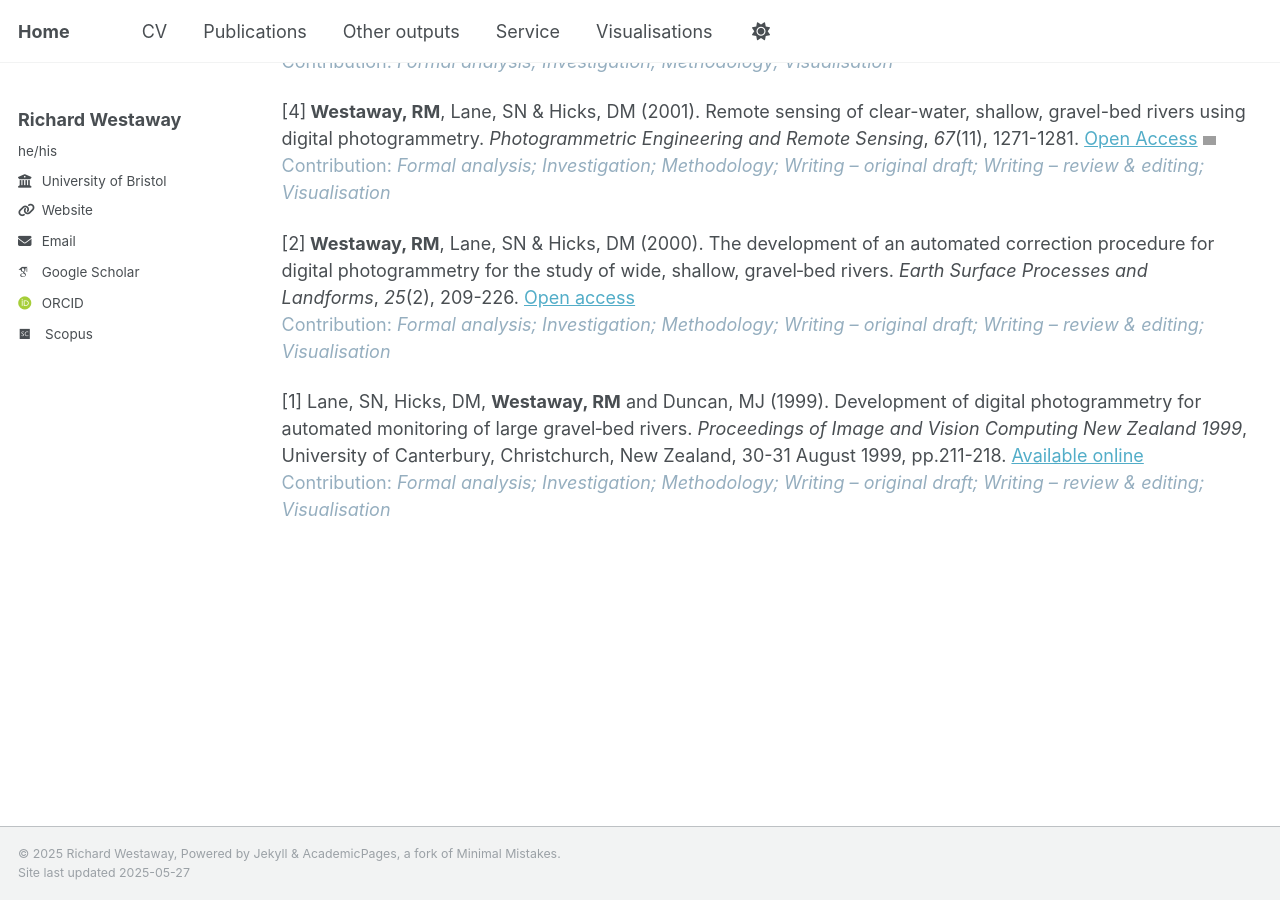
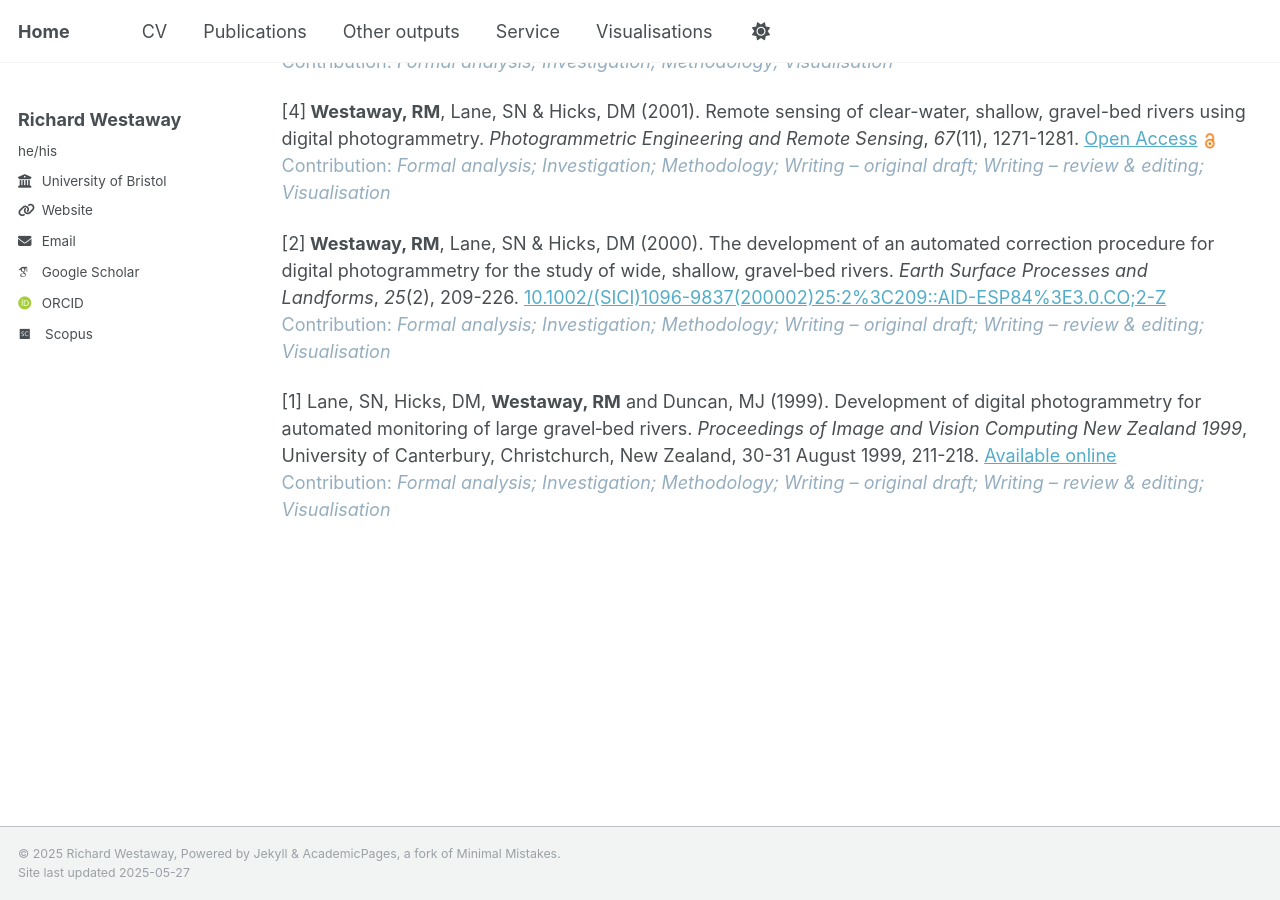
Before and after one commit to richardwestaway/richardwestaway.github.io, a Jekyll site: the page built from _pages/publications.html, in a window 1280 px wide and 900 px high, scrolled down 2924 px. Built offline with Jekyll 4.4.1, drawn with Linux system fonts in a browser that asks for light colours; some web fonts are replaced; comment, search, counter and statistics services are not loaded; grey boxes are pictures that could not be loaded.

Commit message:
Update publications.html

```diff
--- a/_pages/publications.html
+++ b/_pages/publications.html
@@ -17,27 +17,27 @@ author_profile: true
 
 <h2>Science communication</h2>
 
-<p><div class="altmetric-embed" style="float: right;" data-badge-popover="right" data-badge-type="donut" data-doi="10.5194/gc-5-83-2022" data-hide-no-mentions="true"></div>[19] <strong>Westaway, RM</strong> (2022). GC Insights: Rainbow colour maps remain widely used in the geosciences, Geoscience Communication 5(1), 83–86, <a href="https://doi.org/10.5194/gc-5-83-2022" target="_blank" rel="noopener">10.5194/gc-5-83-2022</a><em> <img class="alignnone  wp-image-369" src="https://rwestaway.github.io/images/open-access-logo-200x2002.png" alt="open-access-logo-200x200" width="13" height="17" /></em></p>
+<p><div class="altmetric-embed" style="float: right;" data-badge-popover="right" data-badge-type="donut" data-doi="10.5194/gc-5-83-2022" data-hide-no-mentions="true"></div>[19] <strong>Westaway, RM</strong> (2022). GC Insights: Rainbow colour maps remain widely used in the geosciences, Geoscience Communication 5(1), 83–86, <a href="https://doi.org/10.5194/gc-5-83-2022" target="_blank" rel="noopener">10.5194/gc-5-83-2022</a><em> <img class="alignnone  wp-image-369" src="https://richardwestaway.github.io/images/open-access-logo-200x2002.png" alt="open-access-logo-200x200" width="13" height="17" /></em></p>
 
 <h2>Spatial-temporal modelling</h2>
 
-<p><div class="altmetric-embed" style="float: right;" data-badge-popover="right" data-badge-type="donut" data-doi="10.21105/joss.07047" data-hide-no-mentions="true"></div>[22] Aiken, JM, Jones G, Yin, X, Abele, AK, Woods, C, <strong>Westaway, RM</strong> and Bamber, JL (2025). 4DModeller: a spatio-temporal modelling package. Journal of Open Source Software 10 (106), 7047. <a href="http://10.21105/joss.07047" target="_blank" rel="noopener">10.21105/joss.07047</a> <em><img class="alignnone  wp-image-369" src="https://rwestaway.github.io/images/open-access-logo-200x2002.png" alt="open-access-logo-200x200" width="13" height="17" /><br /><span style="color: #95aebf;">Contribution: Writing – original draft, Methodology, Project administration, Supervision</span></em></p>
+<p><div class="altmetric-embed" style="float: right;" data-badge-popover="right" data-badge-type="donut" data-doi="10.21105/joss.07047" data-hide-no-mentions="true"></div>[22] Aiken, JM, Jones G, Yin, X, Abele, AK, Woods, C, <strong>Westaway, RM</strong> and Bamber, JL (2025). 4DModeller: a spatio-temporal modelling package. Journal of Open Source Software 10 (106), 7047. <a href="http://10.21105/joss.07047" target="_blank" rel="noopener">10.21105/joss.07047</a> <em><img class="alignnone  wp-image-369" src="https://richardwestaway.github.io/images/open-access-logo-200x2002.png" alt="open-access-logo-200x200" width="13" height="17" /><br /><span style="color: #95aebf;">Contribution: Writing – original draft, Methodology, Project administration, Supervision</span></em></p>
 
-<p><div class="altmetric-embed" style="float: right;" data-badge-popover="right" data-badge-type="donut" data-doi="10.1002/env.2773" data-hide-no-mentions="true"></div>[21] Rougier, J, Brady, A, Bamber, JL, Chuter, S, Royston, S, Vishwakarma, BD, <strong>Westaway, RM</strong> and Ziegler, Y (2022). The scope of the Kalman filter for spatio‐temporal applications in environmental science. Environmetrics, <a href="https://doi.org/10.1002/env.2773" target="_blank" rel="noopener">10.1002/env.2773</a><em> <img class="alignnone  wp-image-369" src="https://rwestaway.github.io/images/open-access-logo-200x2002.png" alt="open-access-logo-200x200" width="13" height="17" /></em><br /><span style="color: #95aebf;">Contribution:<em> Writing – review &amp; editing; Project Administration</em></span></p>
+<p><div class="altmetric-embed" style="float: right;" data-badge-popover="right" data-badge-type="donut" data-doi="10.1002/env.2773" data-hide-no-mentions="true"></div>[21] Rougier, J, Brady, A, Bamber, JL, Chuter, S, Royston, S, Vishwakarma, BD, <strong>Westaway, RM</strong> and Ziegler, Y (2022). The scope of the Kalman filter for spatio‐temporal applications in environmental science. Environmetrics, <a href="https://doi.org/10.1002/env.2773" target="_blank" rel="noopener">10.1002/env.2773</a><em> <img class="alignnone  wp-image-369" src="https://richardwestaway.github.io/images/open-access-logo-200x2002.png" alt="open-access-logo-200x200" width="13" height="17" /></em><br /><span style="color: #95aebf;">Contribution:<em> Writing – review &amp; editing; Project Administration</em></span></p>
 
 <h2>Global sea level budget</h2>
 
-<p><div class="altmetric-embed" style="float: right;" data-badge-popover="right" data-badge-type="donut" data-doi="10.1093/gji/ggac365" data-hide-no-mentions="true"></div>[20] Ziegler, Y, Vishwakarma, BD, Brady, A, Chuter, S, Royston, S, Rougier, J, <strong>Westaway, RM</strong> and Bamber, JL (2022). Can GPS and GRACE data be used to separate past and present-day surface loading in a data-driven approach? Geophysical Journal International, <a href="https://doi.org/10.1093/gji/ggac365" target="_blank" rel="noopener">10.1093/gji/ggac365</a><em> <img class="alignnone  wp-image-369" src="https://rwestaway.github.io/images/open-access-logo-200x2002.png" alt="open-access-logo-200x200" width="13" height="17" /></em><br /><span style="color: #95aebf;">Contribution:<em> Writing – review &amp; editing; Project Administration</em></span></p>
+<p><div class="altmetric-embed" style="float: right;" data-badge-popover="right" data-badge-type="donut" data-doi="10.1093/gji/ggac365" data-hide-no-mentions="true"></div>[20] Ziegler, Y, Vishwakarma, BD, Brady, A, Chuter, S, Royston, S, Rougier, J, <strong>Westaway, RM</strong> and Bamber, JL (2022). Can GPS and GRACE data be used to separate past and present-day surface loading in a data-driven approach? Geophysical Journal International, <a href="https://doi.org/10.1093/gji/ggac365" target="_blank" rel="noopener">10.1093/gji/ggac365</a><em> <img class="alignnone  wp-image-369" src="https://richardwestaway.github.io/images/open-access-logo-200x2002.png" alt="open-access-logo-200x200" width="13" height="17" /></em><br /><span style="color: #95aebf;">Contribution:<em> Writing – review &amp; editing; Project Administration</em></span></p>
 
-<p><div class="altmetric-embed" style="float: right;" data-badge-popover="right" data-badge-type="donut" data-doi="10.1088/1748-9326/abd4a9" data-hide-no-mentions="true"></div>[18] Vishwakarma, BD, Bates, P, Sneeuw, N, <strong>Westaway, RM</strong> and Bamber, JL (2021). Re-assessing global water storage trends from GRACE time series. Environmental Research Letters, <a href="https://doi.org/10.1088/1748-9326/abd4a9" target="_blank" rel="noopener">10.1088/1748-9326/abd4a9</a><em> <img class="alignnone  wp-image-369" src="https://rwestaway.github.io/images/open-access-logo-200x2002.png" alt="open-access-logo-200x200" width="13" height="17" /></em><br /><span style="color: #95aebf;">Contribution:<em> Writing – review &amp; editing; Visualisation; Project Administration</em></span></p>
+<p><div class="altmetric-embed" style="float: right;" data-badge-popover="right" data-badge-type="donut" data-doi="10.1088/1748-9326/abd4a9" data-hide-no-mentions="true"></div>[18] Vishwakarma, BD, Bates, P, Sneeuw, N, <strong>Westaway, RM</strong> and Bamber, JL (2021). Re-assessing global water storage trends from GRACE time series. Environmental Research Letters, <a href="https://doi.org/10.1088/1748-9326/abd4a9" target="_blank" rel="noopener">10.1088/1748-9326/abd4a9</a><em> <img class="alignnone  wp-image-369" src="https://richardwestaway.github.io/images/open-access-logo-200x2002.png" alt="open-access-logo-200x200" width="13" height="17" /></em><br /><span style="color: #95aebf;">Contribution:<em> Writing – review &amp; editing; Visualisation; Project Administration</em></span></p>
 
-<p><div class="altmetric-embed" style="float: right;" data-badge-popover="right" data-badge-type="donut" data-doi="10.1029/2019GL086492" data-hide-no-mentions="true"></div>[17] Vishwakarma, BD, Bates, P, Sneeuw, N, <strong>Westaway, RM</strong> and Bamber, JL (2020). Sea level budgets should account for ocean bottom deformation. Geophysical Research Letters, 47 <a href="https://doi.org/10.1029/2019GL086492" target="_blank" rel="noopener">10.1029/2019GL086492</a><em> <img class="alignnone  wp-image-369" src="https://rwestaway.github.io/images/open-access-logo-200x2002.png" alt="open-access-logo-200x200" width="13" height="17" /></em><br /><span style="color: #95aebf;">Contribution:<em> Writing – review &amp; editing; Project Administration</em></span></p>
+<p><div class="altmetric-embed" style="float: right;" data-badge-popover="right" data-badge-type="donut" data-doi="10.1029/2019GL086492" data-hide-no-mentions="true"></div>[17] Vishwakarma, BD, Bates, P, Sneeuw, N, <strong>Westaway, RM</strong> and Bamber, JL (2020). Sea level budgets should account for ocean bottom deformation. Geophysical Research Letters, 47 <a href="https://doi.org/10.1029/2019GL086492" target="_blank" rel="noopener">10.1029/2019GL086492</a><em> <img class="alignnone  wp-image-369" src="https://richardwestaway.github.io/images/open-access-logo-200x2002.png" alt="open-access-logo-200x200" width="13" height="17" /></em><br /><span style="color: #95aebf;">Contribution:<em> Writing – review &amp; editing; Project Administration</em></span></p>
 
-<p><div class="altmetric-embed" style="float: right;" data-badge-popover="right" data-badge-type="donut" data-doi="10.1029/2019JC015535" data-hide-no-mentions="true"></div>[16] Royston, S, Vishwakarma, BD, <strong>Westaway, RM</strong>, Rougier, J, Sha, Z and Bamber, JL (2020). Can we resolve the basin-scale sea-level trend budget from GRACE ocean mass? Journal of Geophysical Research: Oceans 125. <a href="https://doi.org/10.1029/2019JC015535" target="_blank" rel="noopener noreferrer">10.1029/2019JC015535</a><em> <img class="alignnone  wp-image-369" src="https://rwestaway.github.io/images/open-access-logo-200x2002.png" alt="open-access-logo-200x200" width="13" height="17" /></em><br /><span style="color: #95aebf;">Contribution:<em> Writing – review &amp; editing; Project Administration</em></span></p>
+<p><div class="altmetric-embed" style="float: right;" data-badge-popover="right" data-badge-type="donut" data-doi="10.1029/2019JC015535" data-hide-no-mentions="true"></div>[16] Royston, S, Vishwakarma, BD, <strong>Westaway, RM</strong>, Rougier, J, Sha, Z and Bamber, JL (2020). Can we resolve the basin-scale sea-level trend budget from GRACE ocean mass? Journal of Geophysical Research: Oceans 125. <a href="https://doi.org/10.1029/2019JC015535" target="_blank" rel="noopener noreferrer">10.1029/2019JC015535</a><em> <img class="alignnone  wp-image-369" src="https://richardwestaway.github.io/images/open-access-logo-200x2002.png" alt="open-access-logo-200x200" width="13" height="17" /></em><br /><span style="color: #95aebf;">Contribution:<em> Writing – review &amp; editing; Project Administration</em></span></p>
 
-<p><div class="altmetric-embed" style="float: right;" data-badge-popover="right" data-badge-type="donut" data-doi="10.5194/essd-10-1551-2018" data-hide-no-mentions="true"></div>[15] The WCRP Global Sea Level Budget Group (2018). Global Sea Level Budget 1993-Present. <em>Earth System Science Data</em> <a href="https://doi.org/10.5194/essd-10-1551-2018" target="_blank" rel="noopener">10.5194/essd-2018-53</a><em> <img class="alignnone  wp-image-369" src="https://rwestaway.github.io/images/open-access-logo-200x2002.png" alt="open-access-logo-200x200" width="13" height="17" /></em><br /><span style="color: #95aebf;">Contribution:<em> Formal analysis; Visualisation; Writing – original draft</em></span></p>
+<p><div class="altmetric-embed" style="float: right;" data-badge-popover="right" data-badge-type="donut" data-doi="10.5194/essd-10-1551-2018" data-hide-no-mentions="true"></div>[15] The WCRP Global Sea Level Budget Group (2018). Global Sea Level Budget 1993-Present. <em>Earth System Science Data</em> <a href="https://doi.org/10.5194/essd-10-1551-2018" target="_blank" rel="noopener">10.5194/essd-2018-53</a><em> <img class="alignnone  wp-image-369" src="https://richardwestaway.github.io/images/open-access-logo-200x2002.png" alt="open-access-logo-200x200" width="13" height="17" /></em><br /><span style="color: #95aebf;">Contribution:<em> Formal analysis; Visualisation; Writing – original draft</em></span></p>
 
-<p><div class="altmetric-embed" style="float: right;" data-badge-popover="right" data-badge-type="donut" data-doi="10.1088/1748-9326/aac2f0" data-hide-no-mentions="true"></div>[14] Bamber, J, <strong>Westaway, RM</strong>, Marzeion, B &amp; Wouters, B (2018). The land ice contribution to sea level during the satellite era. <em>Environmental Research Letters</em> <a href="https://doi.org/10.1088/1748-9326/aac2f0" target="_blank" rel="noopener">10.1088/1748-9326/aac2f0</a> <img class="alignnone  wp-image-369" src="https://rwestaway.github.io/images/open-access-logo-200x2002.png" alt="open-access-logo-200x200" width="13" height="17" /><br /><span style="color: #95aebf;">Contribution:<em> Formal analysis; Investigation; Visualisation; Writing – review &amp; editing; Project Administration</em></span></p>
+<p><div class="altmetric-embed" style="float: right;" data-badge-popover="right" data-badge-type="donut" data-doi="10.1088/1748-9326/aac2f0" data-hide-no-mentions="true"></div>[14] Bamber, J, <strong>Westaway, RM</strong>, Marzeion, B &amp; Wouters, B (2018). The land ice contribution to sea level during the satellite era. <em>Environmental Research Letters</em> <a href="https://doi.org/10.1088/1748-9326/aac2f0" target="_blank" rel="noopener">10.1088/1748-9326/aac2f0</a> <img class="alignnone  wp-image-369" src="https://richardwestaway.github.io/images/open-access-logo-200x2002.png" alt="open-access-logo-200x200" width="13" height="17" /><br /><span style="color: #95aebf;">Contribution:<em> Formal analysis; Investigation; Visualisation; Writing – review &amp; editing; Project Administration</em></span></p>
 
 <h2>Corporate sustainability and carbon accounting</h2>
 
@@ -64,13 +64,13 @@ author_profile: true
 
 <p><div class="altmetric-embed" style="float: right;" data-badge-popover="right" data-badge-type="donut" data-doi="10.1002/esp.483" data-hide-no-mentions="true"></div>[6] Lane, SN,<strong> Westaway, RM</strong> &amp; Hicks, DM (2003). Estimation of erosion and deposition volumes in a large, gravel‐bed, braided river using synoptic remote sensing. <i>Earth Surface Processes and Landforms</i>, <i>28</i>(3), 249-271. <a href="http://dx.doi.org/10.1002/esp.483" target="_blank" rel="noopener">10.1002/esp.483</a><br /><span style="color: #95aebf;">Contribution:<em> Formal analysis; Investigation; Methodology; Writing – original draft; Visualisation</em></span></p>
 
-<p>[5] Hicks, DM, Duncan, MJ, Walsh, JM, <strong>Westaway, RM</strong> &amp; Lane, SN (2002). New views of the morphodynamics of large braided rivers from high-resolution topographic surveys and time-lapse video (pp. 373-380). In <em>Structure, Function and Management Implications of Fluvial Sedimentary Systems</em> (Dyer, FJ, Thoms, MC and Olley, JM, eds.), Proceedings of an International Symposium, Alice Springs, Australia, International Association of Hydrological Sciences Publication 276, IAHS Press: Wallingford, UK. <a href="https://iahs.info/uploads/dms/12453.49-pp-373-380-Hicks-AS7-.pdf" target="_blank" rel="noopener">Open Access</a> <img class="alignnone  wp-image-369" src="https://rwestaway.github.io/images/open-access-logo-200x2002.png" alt="open-access-logo-200x200" width="13" height="17" /><br /><span style="color: #95aebf;">Contribution:<em> Formal analysis; Investigation; Methodology; Visualisation</em></span></p>
+<p>[5] Hicks, DM, Duncan, MJ, Walsh, JM, <strong>Westaway, RM</strong> &amp; Lane, SN (2002). New views of the morphodynamics of large braided rivers from high-resolution topographic surveys and time-lapse video (pp. 373-380). In <em>Structure, Function and Management Implications of Fluvial Sedimentary Systems</em> (Dyer, FJ, Thoms, MC and Olley, JM, eds.), Proceedings of an International Symposium, Alice Springs, Australia, International Association of Hydrological Sciences Publication 276, IAHS Press: Wallingford, UK. <a href="https://iahs.info/uploads/dms/12453.49-pp-373-380-Hicks-AS7-.pdf" target="_blank" rel="noopener">Open Access</a> <img class="alignnone  wp-image-369" src="https://richardwestaway.github.io/images/open-access-logo-200x2002.png" alt="open-access-logo-200x200" width="13" height="17" /><br /><span style="color: #95aebf;">Contribution:<em> Formal analysis; Investigation; Methodology; Visualisation</em></span></p>
 
-<p>[4]<strong> Westaway, RM</strong>, Lane, SN &amp; Hicks, DM (2001). Remote sensing of clear-water, shallow, gravel-bed rivers using digital photogrammetry. <i>Photogrammetric Engineering and Remote Sensing</i>, <i>67</i>(11), 1271-1281. <a href="http://asprs.org/wp-content/uploads/pers/2001journal/november/2001_nov_1271-1281.pdf" target="_blank" rel="noopener">Open Access</a> <img class="alignnone  wp-image-369" src="https://rwestaway.github.io/images/open-access-logo-200x2002.png" alt="open-access-logo-200x200" width="13" height="17" /><br /><span style="color: #95aebf;">Contribution:<em> Formal analysis; Investigation; Methodology; Writing – original draft; Writing – review &amp; editing; Visualisation</em></span></p>
+<p>[4]<strong> Westaway, RM</strong>, Lane, SN &amp; Hicks, DM (2001). Remote sensing of clear-water, shallow, gravel-bed rivers using digital photogrammetry. <i>Photogrammetric Engineering and Remote Sensing</i>, <i>67</i>(11), 1271-1281. <a href="http://asprs.org/wp-content/uploads/pers/2001journal/november/2001_nov_1271-1281.pdf" target="_blank" rel="noopener">Open Access</a> <img class="alignnone  wp-image-369" src="https://richardwestaway.github.io/images/open-access-logo-200x2002.png" alt="open-access-logo-200x200" width="13" height="17" /><br /><span style="color: #95aebf;">Contribution:<em> Formal analysis; Investigation; Methodology; Writing – original draft; Writing – review &amp; editing; Visualisation</em></span></p>
 
-<p><div class="altmetric-embed" style="float: right;" data-badge-popover="right" data-badge-type="donut" data-doi="10.1002/(SICI)1096-9837(200002)25:2%3C209::AID-ESP84%3E3.0.CO;2-Z" data-hide-no-mentions="true"></div>[2]<strong> Westaway, RM</strong>, Lane, SN &amp; Hicks, DM (2000). The development of an automated correction procedure for digital photogrammetry for the study of wide, shallow, gravel‐bed rivers. <i>Earth Surface Processes and Landforms</i>, <i>25</i>(2), 209-226. <a href="https://doi.org/10.1002/(SICI)1096-9837(200002)25:2%3C209::AID-ESP84%3E3.0.CO;2-Z" target="_blank" rel="noopener">Open access<br /></a><span style="color: #95aebf;">Contribution:<em> Formal analysis; Investigation; Methodology; Writing – original draft; Writing – review &amp; editing; Visualisation</em></span></p>
+<p><div class="altmetric-embed" style="float: right;" data-badge-popover="right" data-badge-type="donut" data-doi="10.1002/(SICI)1096-9837(200002)25:2%3C209::AID-ESP84%3E3.0.CO;2-Z" data-hide-no-mentions="true"></div>[2]<strong> Westaway, RM</strong>, Lane, SN &amp; Hicks, DM (2000). The development of an automated correction procedure for digital photogrammetry for the study of wide, shallow, gravel‐bed rivers. <i>Earth Surface Processes and Landforms</i>, <i>25</i>(2), 209-226. <a href="https://doi.org/10.1002/(SICI)1096-9837(200002)25:2%3C209::AID-ESP84%3E3.0.CO;2-Z" target="_blank" rel="noopener">10.1002/(SICI)1096-9837(200002)25:2%3C209::AID-ESP84%3E3.0.CO;2-Z<br /></a><span style="color: #95aebf;">Contribution:<em> Formal analysis; Investigation; Methodology; Writing – original draft; Writing – review &amp; editing; Visualisation</em></span></p>
 
-<p>[1] Lane, SN, Hicks, DM, <strong> Westaway, RM</strong> and Duncan, MJ (1999). Development of digital photogrammetry for automated monitoring of large gravel‐bed rivers. <em>Proceedings of Image and Vision Computing New Zealand 1999</em>, University of Canterbury, Christchurch, New Zealand, 30-31 August 1999, pp.211-218. <a href="https://rwestaway.github.io/files/1999-Proceedings-of-Image-and-Vision-Computing-New-Zealand-1999.pdf" target="_blank" rel="noopener">Available online<br /></a><span style="color: #95aebf;">Contribution:<em> Formal analysis; Investigation; Methodology; Writing – original draft; Writing – review &amp; editing; Visualisation</em></span></p>
+<p>[1] Lane, SN, Hicks, DM, <strong> Westaway, RM</strong> and Duncan, MJ (1999). Development of digital photogrammetry for automated monitoring of large gravel‐bed rivers. <em>Proceedings of Image and Vision Computing New Zealand 1999</em>, University of Canterbury, Christchurch, New Zealand, 30-31 August 1999, 211-218. <a href="https://richardwestaway.github.io/files/1999-Proceedings-of-Image-and-Vision-Computing-New-Zealand-1999.pdf" target="_blank" rel="noopener">Available online<br /></a><span style="color: #95aebf;">Contribution:<em> Formal analysis; Investigation; Methodology; Writing – original draft; Writing – review &amp; editing; Visualisation</em></span></p>
 <div class="altmetric-embed"> </div>
 
 
```
